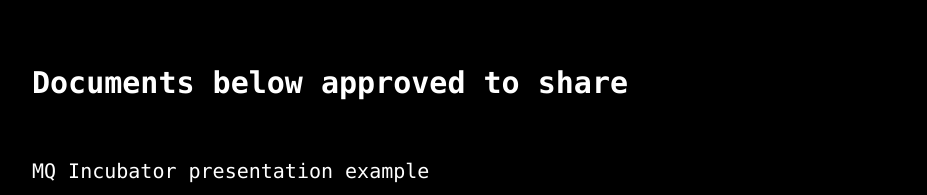
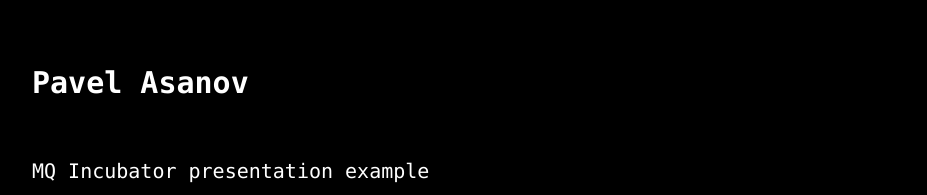
Before and after one commit to mfppvl/Pavel-Asanov-Resume, a plain HTML site: page pavel-asanov-other.html in a window 1280 px wide. Shown: the top 195 px of the page, without its empty margins (56-983 px from the left). Drawn offline with nearby package versions, Linux system fonts and the light colour scheme.

Commit message:
Add files via upload

```diff
--- a/pavel-asanov-other.html
+++ b/pavel-asanov-other.html
@@ -31,7 +31,7 @@
 <body>
 <div class="dark">
     <div class="about">
-        <h2>Documents below approved to share</h2>
+        <h2>Pavel Asanov</h2>
         <br>
         <p> MQ Incubator presentation example</p>
         <br>
```
